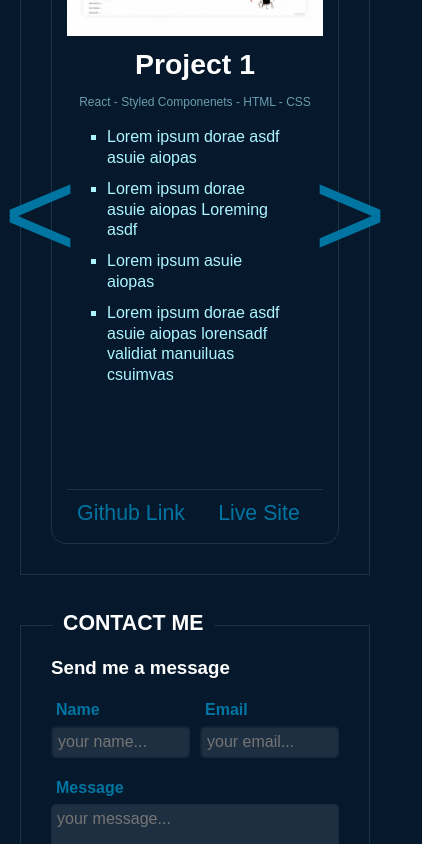
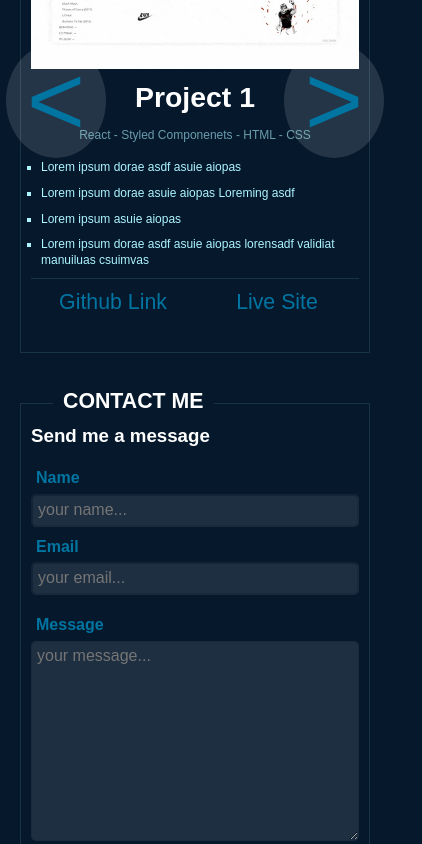
Before and after one commit to Red4lpha/ProfileSite, a React (Create React App) app: page / in a window 390 px wide. Shown: the part 3120-3964 px from the top of the page, 422 px wide, since content can reach past the window. Built offline with nearby package versions, Linux system fonts and the light colour scheme.

Commit message:
Added a smaller mobile media breakpoint Change a bunch of mobile styles and minor style changes

```diff
--- a/src/App.js
+++ b/src/App.js
@@ -7,6 +7,7 @@ import { DescriptionDivider } from './Components/DescriptionDivider';
 import Skills from './Components/Skills';
 import Projects from './Components/Projects';
 import Contact  from './Components/Contact';
+import Footer  from './Components/Footer';
 import { useState } from 'react';
 import theme from './Components/Styles/theme';
 
@@ -37,6 +38,7 @@ function App() {
         <Skills />
         <Projects />
         <Contact />
+        <Footer />
       </>
     </ThemeProvider>
   );
--- /dev/null
+++ b/src/Components/Footer.js
@@ -0,0 +1,12 @@
+import React from 'react'
+
+const Footer = () => {
+  return (
+    <section className='footer'
+    style={{height: '100px'}}>
+      <div style={{padding: '30px'}}>footer</div>
+    </section>
+  )
+}
+
+export default Footer
--- a/src/Components/Projects.js
+++ b/src/Components/Projects.js
@@ -6,7 +6,7 @@ import Project from './Project';
 import projectList from './projectList';
 import theme from './Styles/theme';
 
-let mobileWidth = parseInt(theme.mobile);
+let mobileWidth = parseInt(theme.tablet);
 
 const Projects = () => {
   const [numOfProjsDisplayed, setNumOfProjsDisplayed]  = useState(mobileWidth > window.innerWidth ? 1 : 2);
--- a/src/Components/Styles/Contact.styled.js
+++ b/src/Components/Styles/Contact.styled.js
@@ -4,7 +4,7 @@ export const StyledContact = styled.section`
   .contact-wrapper {
   display: flex;
   flex-direction: row;
-  //gap: 40px;
+  //gap: 20px;
   justify-content: center;
   align-items: flex-start;
   padding: 30px;
@@ -33,11 +33,12 @@ export const StyledContact = styled.section`
     textarea:focus, input:focus{
       outline: 0.5px solid ${({ theme }) => theme.dark.hoverBlue}
     }
-    //Contact form section ----------------
+    //?Contact form section ----------------
     .contact-form {
       flex-basis: 75%;
       border-right: 0.5px solid ${({ theme }) => theme.dark.border};
       padding-right: 20px;
+      //padding: 30px;
     }
     .contact-form-top {
       display: flex;
@@ -68,6 +69,7 @@ export const StyledContact = styled.section`
       display: flex;
       align-items: center;
       gap: 10px;
+      //padding: 30px;
 
       svg {
         stroke-width: 1px;
@@ -83,7 +85,7 @@ export const StyledContact = styled.section`
     }
 
 
-    //Contact Info section ---------------------
+    //?Contact Info section ---------------------
     .contact-info {
       flex-basis: 25%;
       padding-left: 20px;
@@ -121,21 +123,24 @@ export const StyledContact = styled.section`
 
       }
     }
-    //Mobile
-    @media(max-width: ${({ theme}) => theme.mobile}) {
+    //?Tablet
+    @media(max-width: ${({ theme}) => theme.tablet}) {
       flex-direction: column;
+
 
       .contact-form{
         flex-basis: 100%;
         width: 100%;
         border-right: 0;
-        padding: 0;
+        padding: 0 0 20px 0;
+
       }
 
       .contact-info{
         flex-basis: 100%;
         width: 100%;
-        padding-top: 20px;
+        //padding-top: 20px;
+        border: 0.5px solid ${({ theme }) => theme.dark.border};
 
         img {
           display: none;
@@ -159,6 +164,29 @@ export const StyledContact = styled.section`
         }
       }
     }
-  }
+
+    //?Mobile
+    @media(max-width: ${({ theme}) => theme.mobile}) {
+      padding: 10px;
+
+      .contact-form {
+        padding-top: 10px;
+
+        .contact-form-top {
+          flex-direction: column;
+        }
+      }
+
+      .contact-info {
+      padding: 0;
+      border: 0;
+        ul {
+          flex-direction: column;
+
+          & > li:not(:last-child) {
+            border-bottom: 0.5px solid ${({ theme }) => theme.dark.border};
+            border-right: 0;
+      }
+    }
 
 `
--- a/src/Components/Styles/DescriptionDivider.Styled.js
+++ b/src/Components/Styles/DescriptionDivider.Styled.js
@@ -25,8 +25,8 @@ export const StyledSkills = styled.div`
     padding-bottom: 5px;
   }
 
-  //Mobile
-  @media(max-width: ${({ theme}) => theme.mobile}) {
+  //? Tablet
+  @media(max-width: ${({ theme}) => theme.tablet}) {
 		flex-direction: column;
     justify-content: stretch;
     align-items: stretch;
--- a/src/Components/Styles/Header.Styled.js
+++ b/src/Components/Styles/Header.Styled.js
@@ -33,7 +33,7 @@ export const StyledNav = styled.nav`
 		color: ${({ theme }) => theme.dark.hover};
 	}
 
-	@media(max-width: ${({ theme}) => theme.mobile}) {
+	@media(max-width: ${({ theme}) => theme.tablet}) {
 		display: none;
 	}
 `
@@ -46,7 +46,7 @@ export const StyledMobileButton = styled.section`
 		width: var(--font-4xl);
 	}
 
-	@media(max-width: ${({ theme}) => theme.mobile}) {
+	@media(max-width: ${({ theme}) => theme.tablet}) {
 		display: flex;
 		flex-direction: column;
 		gap: 5px;
@@ -90,7 +90,7 @@ export const StyledMobileMenu = styled.nav`
 	background-color: ${({ theme }) => theme.dark.bg};
 	border-bottom: 0.5px solid ${({ theme }) => theme.dark.border};
 
-	@media (min-width: ${({ theme }) => theme.mobile}) {
+	@media (min-width: ${({ theme }) => theme.tablet}) {
     display: none;
   }
 
--- a/src/Components/Styles/Projects.styled.js
+++ b/src/Components/Styles/Projects.styled.js
@@ -14,18 +14,22 @@ export const StyledProjects = styled.section`
 
     .project-buttons {
       position: absolute;
-    font-size: 125px;
-    background-color: inherit;
+      font-size: 100px;
+      width: 100px;
+      //background-color: inherit;
+      //border: 1px solid red;
       border: 0;
+      background-color: #FFFFFF20;
       color: inherit;
+      border-radius: 50%;
     }
     .left {
-    left: -5%;
-    top: calc(50% - 62px);
+      left: -30px;
+      top: calc(50% - 50px);
     }
     .right {
-    right: -5%;
-    top: calc(50% - 62px);
+      right: -30px;
+      top: calc(50% - 50px);
     }
 
     article {
@@ -60,14 +64,16 @@ export const StyledProjects = styled.section`
         max-height: 350px;
         padding-top: 0;
         //padding: 2px 2px;
+      }
 
-    }
       h3 {
         font-size: var(--font-2xl);
       }
+
       .article-skills {
         font-size: var(--font-xs);
       }
+
       .article-description {
         font-size: var(--font-base);
         text-align: left;
@@ -77,6 +83,7 @@ export const StyledProjects = styled.section`
         flex-basis: 100%;
         flex-grow: 2;
       }
+
       ul {
         list-style: square;
         display: table;
@@ -98,15 +105,45 @@ export const StyledProjects = styled.section`
       }
     }
 
-  //Mobile
-  @media(max-width: ${({ theme}) => theme.mobile}) {
+
+    //?Tablet
+    @media(max-width: ${({ theme}) => theme.tablet}) {
     flex-direction: column;
     justify-content: stretch;
     align-items: stretch;
+
+    .left {
+      left: 0;
     }
- /*  & > div {
-    flex: 1;
-  } */
+    .right {
+      right: 0;
+
+    }
     }
 
+    //?Mobile
+    @media(max-width: ${({ theme}) => theme.mobile}) {
+      padding: 30px 5px;
+
+      .left {
+        left: -15px;
+      }
+      .right {
+        right: -15px;
+      }
+
+      article {
+        border: 0;
+        font-size: .5em;
+        min-height: 400px;
+        padding: 5px;
+
+        .article-description {
+        font-size: var(--font-xs);
+        padding: 0 10px;
+      }
+      }
+    }
+
+  }
 `
--- a/src/Components/Styles/SocialIcons.Styled.js
+++ b/src/Components/Styles/SocialIcons.Styled.js
@@ -9,7 +9,7 @@ export const StyledSocialIcons = styled.section`
     color: ${({ theme }) => theme.dark.hover};
   }
 
-  @media(max-width: ${({ theme}) => theme.mobile}) {
+  @media(max-width: ${({ theme}) => theme.tablet}) {
 		display: none;
 	}
 `
--- a/src/Components/Styles/Welcome.Styled.js
+++ b/src/Components/Styles/Welcome.Styled.js
@@ -45,7 +45,7 @@ export const StyledWelcomeWrapper = styled.div`
   }
 
   //Mobile
-  @media(max-width: ${({ theme}) => theme.mobile}) {
+  @media(max-width: ${({ theme}) => theme.tablet}) {
 		flex-direction: column;
 
     img {
--- a/src/Components/Styles/theme.js
+++ b/src/Components/Styles/theme.js
@@ -8,7 +8,8 @@ export const theme = {
     header: '#FFF',
     hoverBlue: '#1e87f0',
   },
-  mobile: '769px',
+  tablet: '769px',
+  mobile: '479px'
 }
 
 /* dark: {
```
Lines whose indentation alone changed are shown as unchanged.
